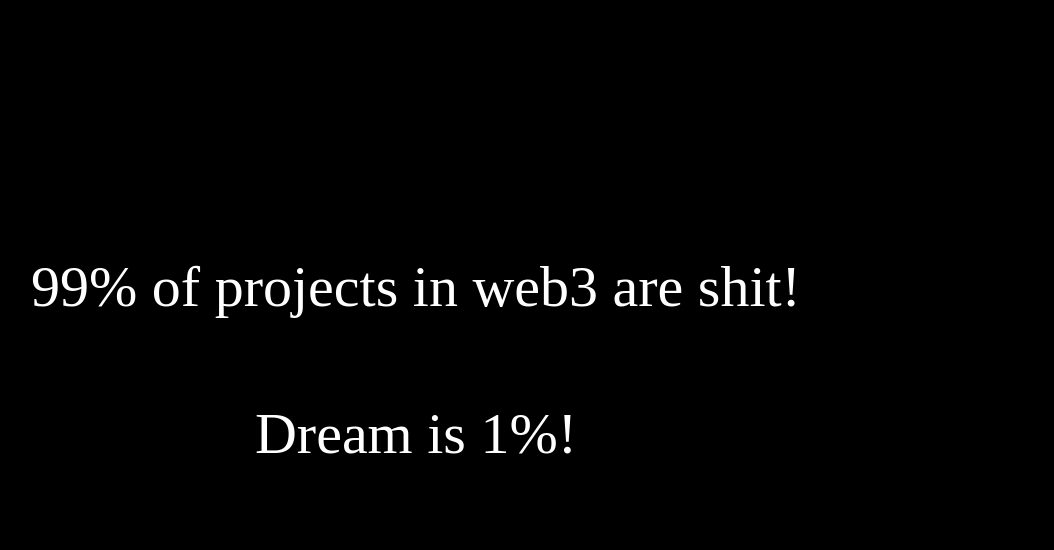
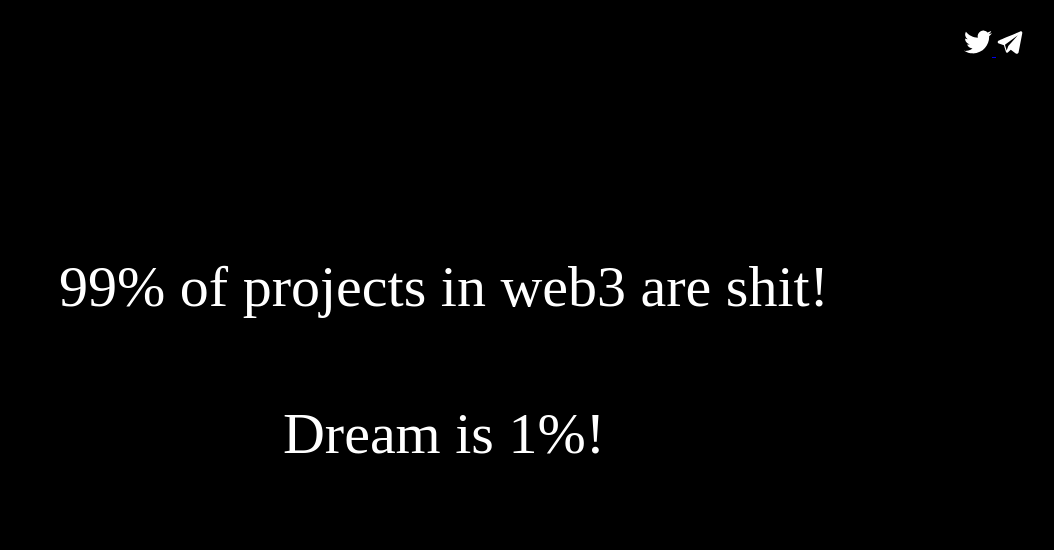
Before and after one commit to Dream2Moon/Dream2Moon.github.io, a plain HTML site: page index.html in a window 1280 px wide. Shown: the whole page, without its empty margins (224-1278 px from the left). Drawn offline with Linux system fonts and the light colour scheme.

Commit message:
add social link

```diff
--- a/index.html
+++ b/index.html
@@ -29,7 +29,7 @@
       overflow-x: hidden;
     }
 
-    .container div {
+    .container .section-container {
       /* 100%窗口宽度和高度 */
       width: 100vw;
       height: 100vh;
@@ -44,10 +44,12 @@
       color: #fff;
       /* 设置下一页的内容会滚动贴合到顶部 */
       scroll-snap-align: start;
+      position: relative;
+      padding: 0 28px;
     }
 
     .list {
-      padding: 0 28px;
+      /* padding: 0 28px; */
     }
 
     .title {
@@ -62,15 +64,41 @@
     .container div.text-black {
       color: #000;
     }
+
+    .home-btn-group {
+      position: absolute;
+      top: 28px;
+      right: 88px;
+    }
+
+    .home-image {
+      width: 28px;
+      height: 28px;
+      color: #da1616;
+    }
   </style>
 </head>
 
 <body>
+  <div class="container">
 
-</body>
-<div class="container">
     <!-- --c为自定义属性（颜色值），可通过var函数进行调用 -->
-  <div style="--c: #000;">
+    <div style="background-color: #000;" class="section-container">
+      <div data-thq="thq-navbar-btn-group" class="home-btn-group">
+        <div class="home-socials">
+          <a href="https://twitter.com/OneMansDream888" target="_blank" rel="noreferrer noopener"
+            class="home-twitter social button">
+            <img alt="image" src="public/playground_assets/twitter.svg" class="home-image">
+          </a>
+          <a href="https://t.me/+bdckis7DBNVmZDY1" target="_blank" rel="noreferrer noopener"
+            class="home-tele social button">
+            <img alt="image" src="public/playground_assets/icons8-telegram-app-100.svg" class="home-image">
+          </a>
+          <!-- <button class="social button home-discord">
+                        <img alt="image" src="public/playground_assets/discord.svg" class="home-image">
+                      </button> -->
+        </div>
+      </div>
       <header class="title">99% of projects in web3 are shit! </header>
       <header class="title">Dream is 1%!</header>
       <!-- <ul class="list">
@@ -81,7 +109,7 @@
         </li>
       </ul> -->
     </div>
-  <div style="--c: #fff;" class="text-black"><!--#0080FF-->
+    <div style="background-color: #fff;" class="text-black section-container"><!--#0080FF-->
       <!-- <header class="title">Team</header> -->
       <header class="title">A team with dreams!</header>
       <header class="title">A team that wants to create value!</header>
@@ -108,7 +136,7 @@
         </li>
       </ul> -->
     </div>
-  <div style="--c: #000;"> <!--#52c41a-->
+    <div style="background-color: #000;" class="section-container"> <!--#52c41a-->
       <header class="title">Project</header>
       <ul class="list">
         <li class="list-item">
@@ -122,7 +150,7 @@
         </li>
       </ul>
     </div>
-  <div style="--c: #fff;" class="text-black">
+    <div style="background-color: #fff;" class="text-black section-container">
       <header class="title">Tokenomics</header>
       <ul class="list">
         <li class="token-item list-item">
@@ -211,5 +239,6 @@
         </div>
       </div> -->
   </div>
+</body>
 
 </html>
```
Also changed, not shown: public/playground_assets/bg_img-200w.jpg (added), public/playground_assets/discord.svg (added), public/playground_assets/dream-high-resolution-logo-color-on-transparent-background.svg (added), public/playground_assets/dream-low-resolution-logo-color-on-transparent-background.svg (added), public/playground_assets/dream-website-favicon-black.svg (added), public/playground_assets/icons8-telegram-app-100.svg (added), public/playground_assets/pie-chart.svg (added), public/playground_assets/twitter.svg (added), 1 other file. Lines whose indentation alone changed are shown as unchanged.
